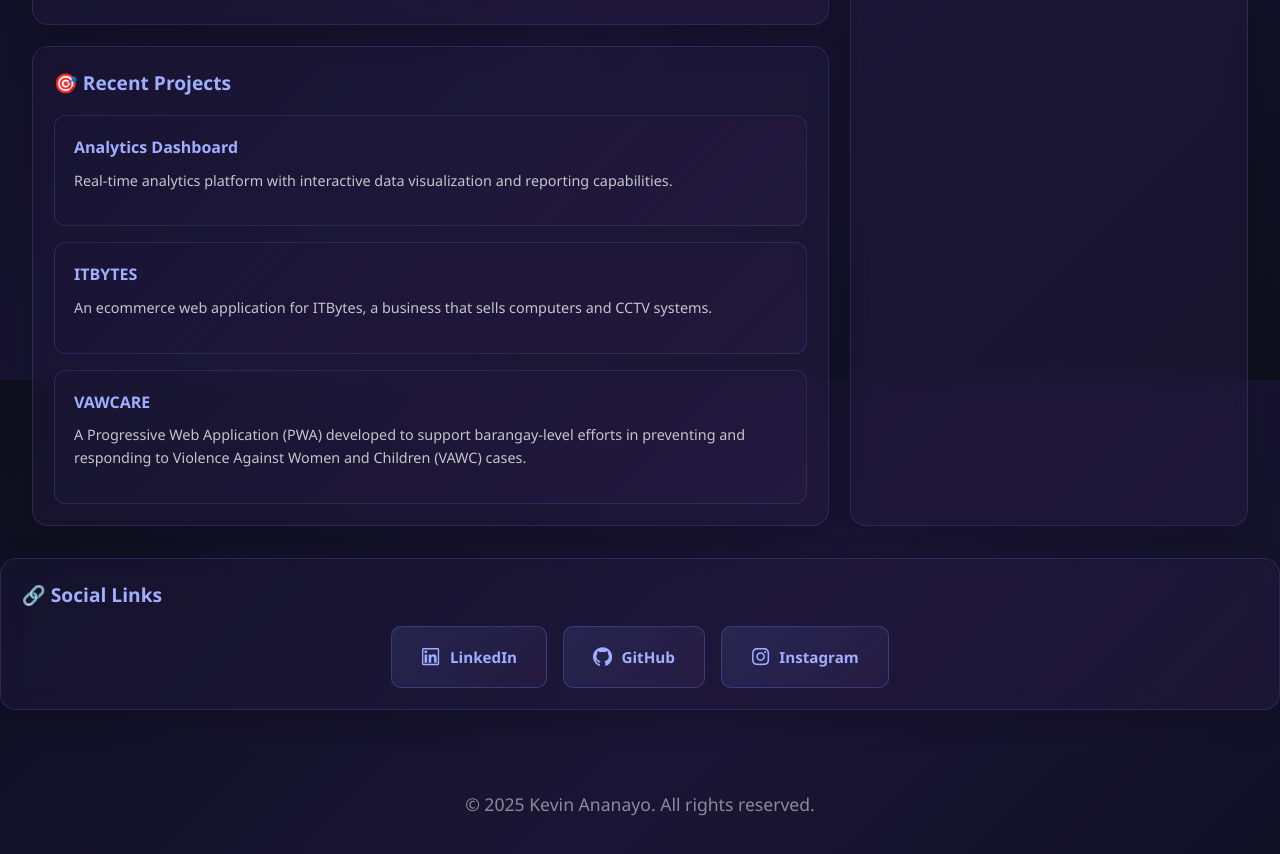
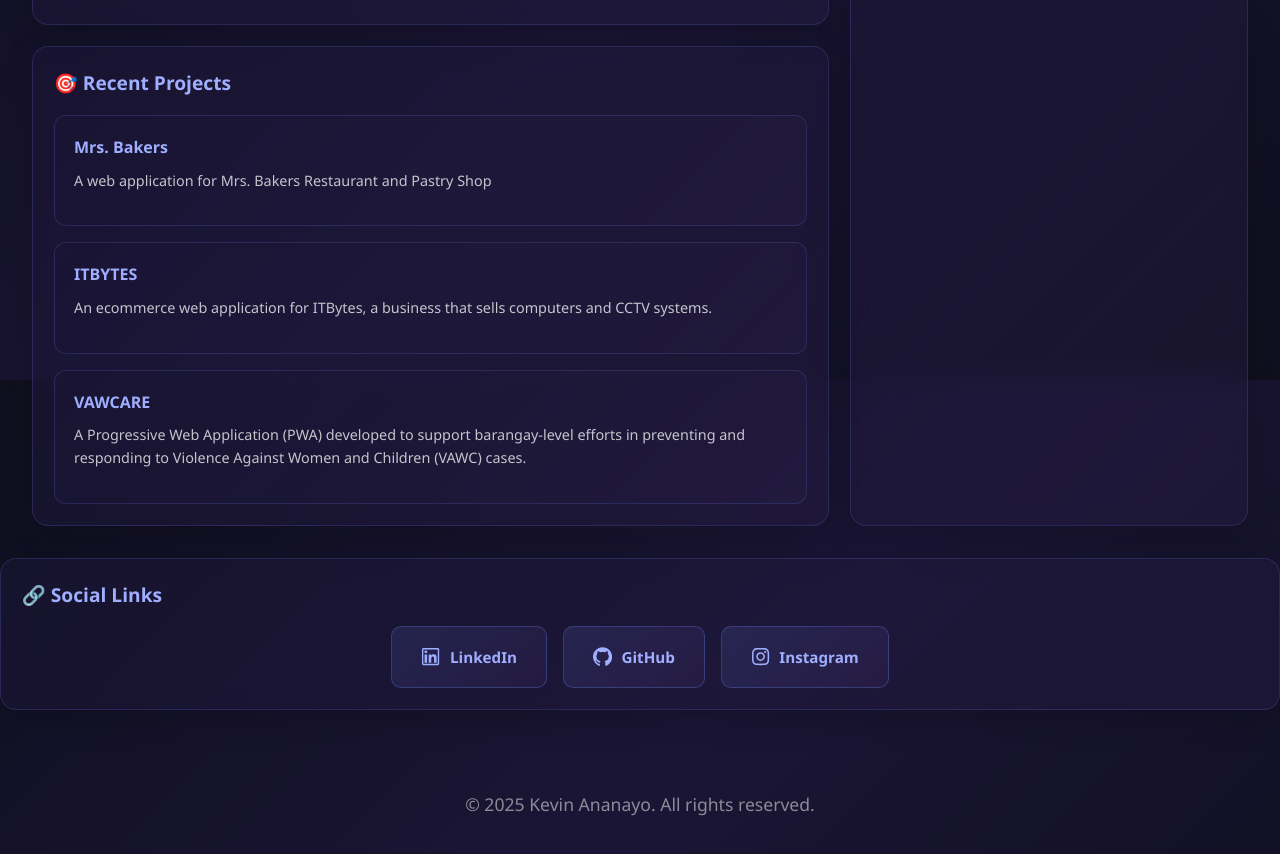
Before and after one commit to KKAnanayo/KevinAnanayo-portfolio, a React (Vite) app in the folder Kevin_Anananyo-Portfolio/: page / in a window 1280 px wide. Shown: the part 1220-2074 px from the top of the page. Built offline with nearby package versions, Linux system fonts and the light colour scheme.

Commit message:
Update project details for Mrs. Bakers in the portfolio

```diff
--- a/Kevin_Anananyo-Portfolio/src/App.jsx
+++ b/Kevin_Anananyo-Portfolio/src/App.jsx
@@ -28,9 +28,9 @@ function App() {
 
   const projects = [
     {
-      title: 'Analytics Dashboard',
-      description: 'Real-time analytics platform with interactive data visualization and reporting capabilities.',
-      link: '#'
+      title: 'Mrs. Bakers',
+      description: 'A web application for Mrs. Bakers Restaurant and Pastry Shop',
+      link: 'https://github.com/KKAnanayo/SofEng-Final-Project'
     },
     {
       title: 'ITBYTES',
```
